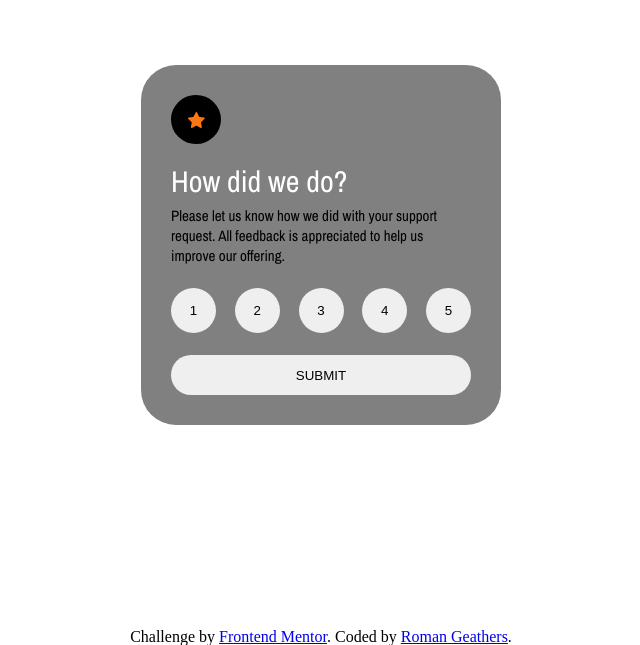
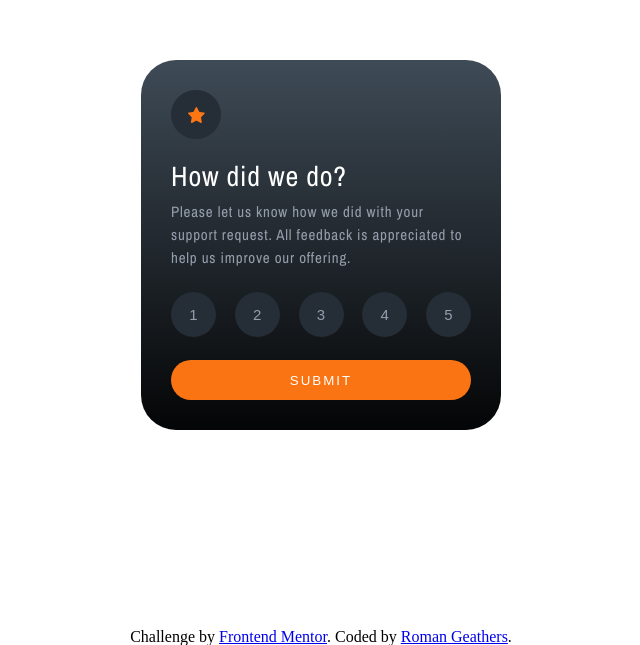
Before and after one commit to romangdev/interactive-rating-component, a plain HTML site: page index.html in a window 1280 px wide. Shown: the part 155-800 px from the top of the page, without its empty margins (319-959 px from the left). Drawn offline with nearby package versions, Linux system fonts and the light colour scheme.

Commit message:
Perfect spacing and add color scheme

```diff
--- a/styles.css
+++ b/styles.css
@@ -62,9 +62,9 @@ body {
 
 .rating-card {
   font-family: 'Archivo Narrow', sans-serif;;
-  background-color: grey;
+  background-image: linear-gradient(hsl(209, 16%, 29%), hsl(210, 17%, 2%));
   width: 300px;
-  height: 300px;
+  height: 310px;
   padding: 30px;
   border-radius: 35px;
   display: flex;
@@ -76,7 +76,7 @@ body {
   width: 50px;
   padding: 16.5px 0 16.5px 0;
   border-radius: 100%;
-  background-color: black;
+  background-color: hsl(213, 19%, 18%);
   display: flex;
   justify-content: center;
 }
@@ -85,16 +85,18 @@ body {
   display: flex;
   flex-direction: column;
   gap: 10px;
+  letter-spacing: .8px;
 }
 
 h1 {
   color: white;
-  font-size: 30px;
+  font-size: 28px;
 }
 
 p {
   font-size: 15px;
-  line-height: 20px;
+  line-height: 23px;
+  color: hsl(217, 12%, 63%);
 }
 
 .rating {
@@ -108,12 +110,18 @@ p {
   height: 45px;
   border-radius: 100%;
   border: none;
+  color: hsl(217, 12%, 63%);
+  background-color: hsl(213, 19%, 18%);
+  font-size: 15px;
 }
 
 .submit {
   height: 40px;
   border: none;
   border-radius: 30px;
+  letter-spacing: 2px;
+  color: white;
+  background-color: hsl(25, 97%, 53%);
 }
 
 .attribution {
```
